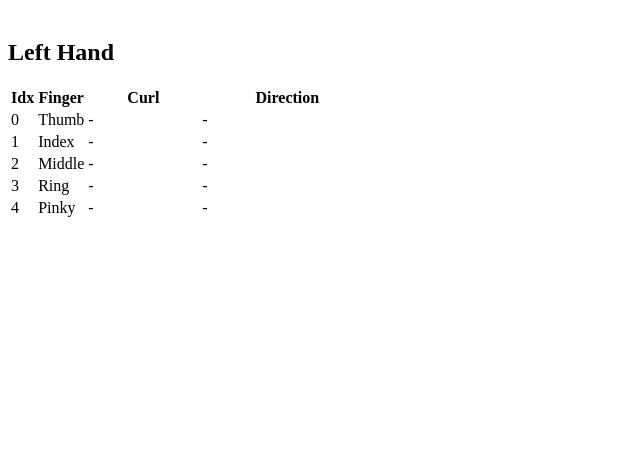
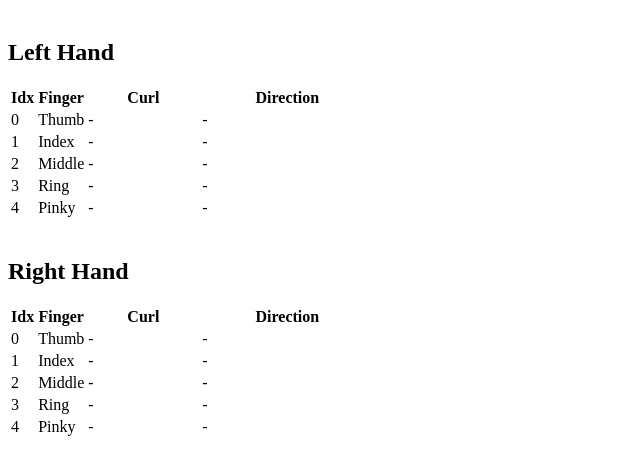
Before and after one commit to Samuel-Ricardo/real-time-gesture-detection, a plain HTML site: page index.html in a window 1280 px wide. Shown: the part 161-636 px from the top of the page, without its empty margins (0-640 px from the left). Drawn offline with Linux system fonts and the light colour scheme.

Commit message:
:lipstick: create: table - right hand

```diff
--- a/index.html
+++ b/index.html
@@ -93,6 +93,58 @@
          </tbody>
         </table>
 
+         <br>
+
+        <h2>Right Hand</h2>
+
+        <table id="summary-right" class="summary">
+          <thead>
+            <tr>
+              <th>Idx</th>
+              <th>Finger</th>
+              <th style="width: 110px">Curl</th>
+              <th style="width: 170px">Direction</th>
+            </tr>
+          </thead>
+
+          <tbody>
+
+            <tr>
+              <td>0</td>
+              <td>Thumb</td>
+              <td><span id="curl-0">-</span></td>
+              <td><span id="dir-0">-</span></td>
+            </tr>
+
+            <tr>
+              <td>1</td>
+              <td>Index</td>
+              <td><span id="curl-1">-</span></td>
+              <td><span id="dir-1">-</span></td>
+            </tr>
+
+            <tr>
+              <td>2</td>
+              <td>Middle</td>
+              <td><span id="curl-2">-</span></td>
+              <td><span id="dir-2">-</span></td>
+            </tr>
+
+            <tr>
+              <td>3</td>
+              <td>Ring</td>
+              <td><span id="curl-3">-</span></td>
+              <td><span id="dir-3">-</span></td>
+            </tr>
+
+            <tr>
+              <td>4</td>
+              <td>Pinky</td>
+              <td><span id="curl-4">-</span></td>
+              <td><span id="dir-4">-</span></td>
+            </tr>
+          </tbody>
+        </table>
       </div>
     </div>
   </body>
```
